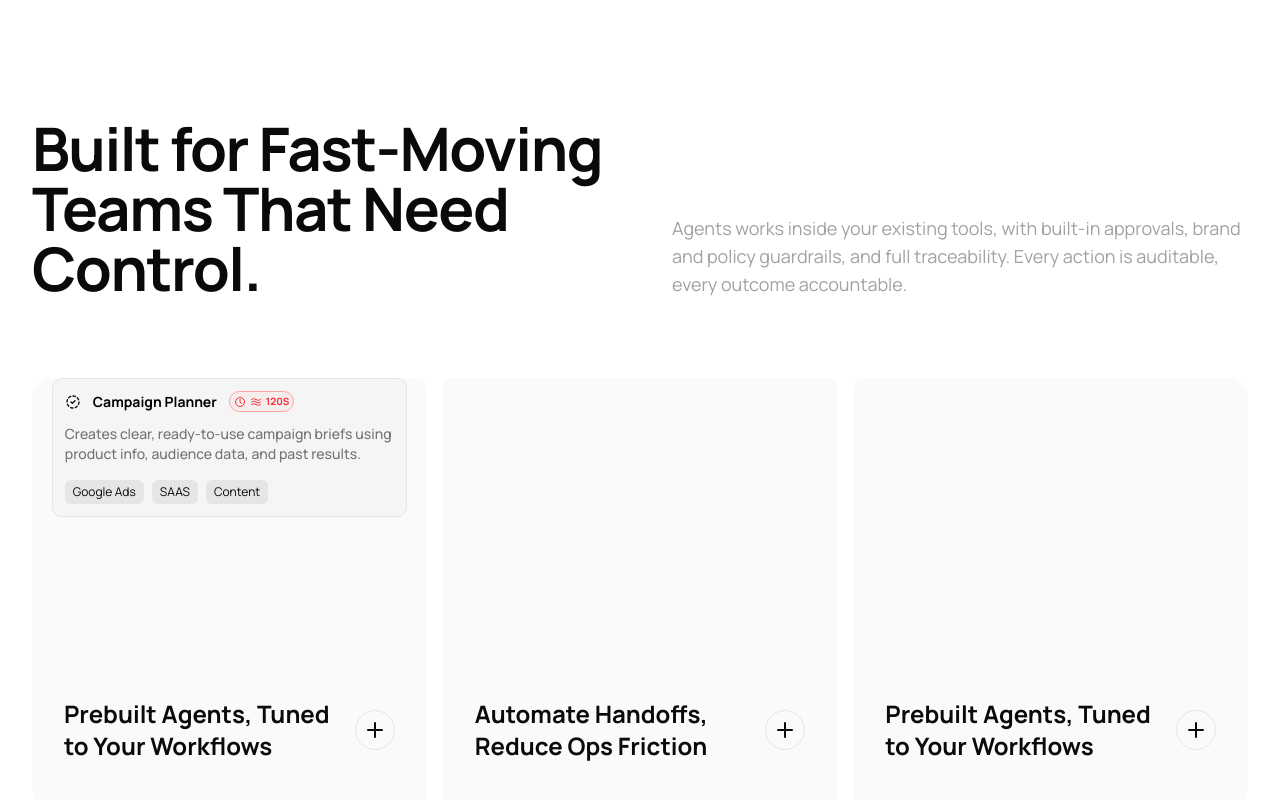
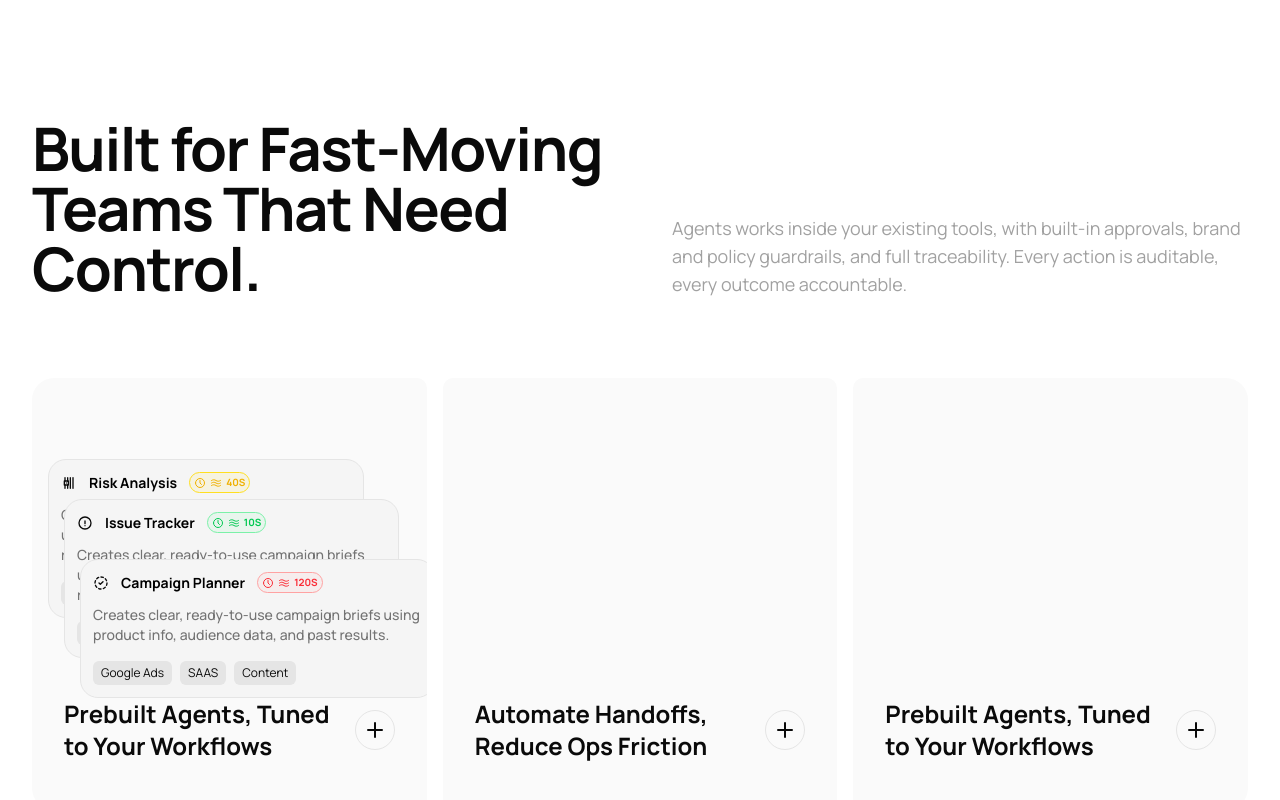
Before and after one commit to Kise07/yt-taiiwindCss-v4, a Next.js app in the folder build-pro-template-11/: page / in a window 1280 px wide. Shown: the part 1611-2411 px from the top of the page. Built offline with nearby package versions, Linux system fonts and the light colour scheme.

Commit message:
feat: internal cards layout design v1
next => styling

```diff
--- a/build-pro-template-11/components/features/card.tsx
+++ b/build-pro-template-11/components/features/card.tsx
@@ -75,6 +75,10 @@ export const CardSkeleton = ({
   children?: React.ReactNode;
 }) => {
   return (
-    <div className={cn("min-h-40 md:min-h-80", className)}>{children}</div>
+    <div
+      className={cn("relative min-h-40 overflow-hidden md:min-h-80", className)}
+    >
+      {children}
+    </div>
   );
 };
--- a/build-pro-template-11/components/features/skeletons/first.tsx
+++ b/build-pro-template-11/components/features/skeletons/first.tsx
@@ -1,5 +1,7 @@
 import { cn } from "@/lib/utils";
 import {
+  IconPrison,
+  IconExclamationCircle,
   IconCircleDashedCheck,
   IconClock,
   IconRipple,
@@ -9,11 +11,28 @@ export const SkeletonOne = () => {
   return (
     <div>
       <SkeletonCard
+        className="absolute bottom-0 left-12 z-30 max-w-[90%]"
         icon={<IconCircleDashedCheck className="size-4" />}
         title="Campaign Planner"
         description="Creates clear, ready-to-use campaign briefs using product info, audience
         data, and past results."
         badge={<Badge text="120S" variant="danger" />}
+      />
+      <SkeletonCard
+        className="absolute bottom-10 left-8 z-20"
+        icon={<IconExclamationCircle className="size-4" />}
+        title="Issue Tracker"
+        description="Creates clear, ready-to-use campaign briefs using product info, audience
+        data, and past results."
+        badge={<Badge text="10S" variant="success" />}
+      />
+      <SkeletonCard
+        className="absolute bottom-20 left-4 z-10 max-w-[80%]"
+        icon={<IconPrison className="size-4" />}
+        title="Risk Analysis"
+        description="Creates clear, ready-to-use campaign briefs using product info, audience
+        data, and past results."
+        badge={<Badge text="40S" variant="warning" />}
       />
     </div>
   );
@@ -24,14 +43,21 @@ const SkeletonCard = ({
   title,
   description,
   badge,
+  className,
 }: {
   icon: React.ReactNode;
   title: string;
   description: string;
   badge: React.ReactNode;
+  className?: string;
 }) => {
   return (
-    <div className="mx-auto w-full max-w-[90%] rounded-lg border border-neutral-200 bg-neutral-100 p-3 dark:border-neutral-700">
+    <div
+      className={cn(
+        "mx-auto my-auto h-fit w-full max-w-[85%] rounded-2xl border border-neutral-200 bg-neutral-100 p-3 dark:border-neutral-700",
+        className,
+      )}
+    >
       <div className="flex items-center gap-3">
         {icon}
         <p className="text-sm font-bold text-black dark:text-white">{title}</p>
```
